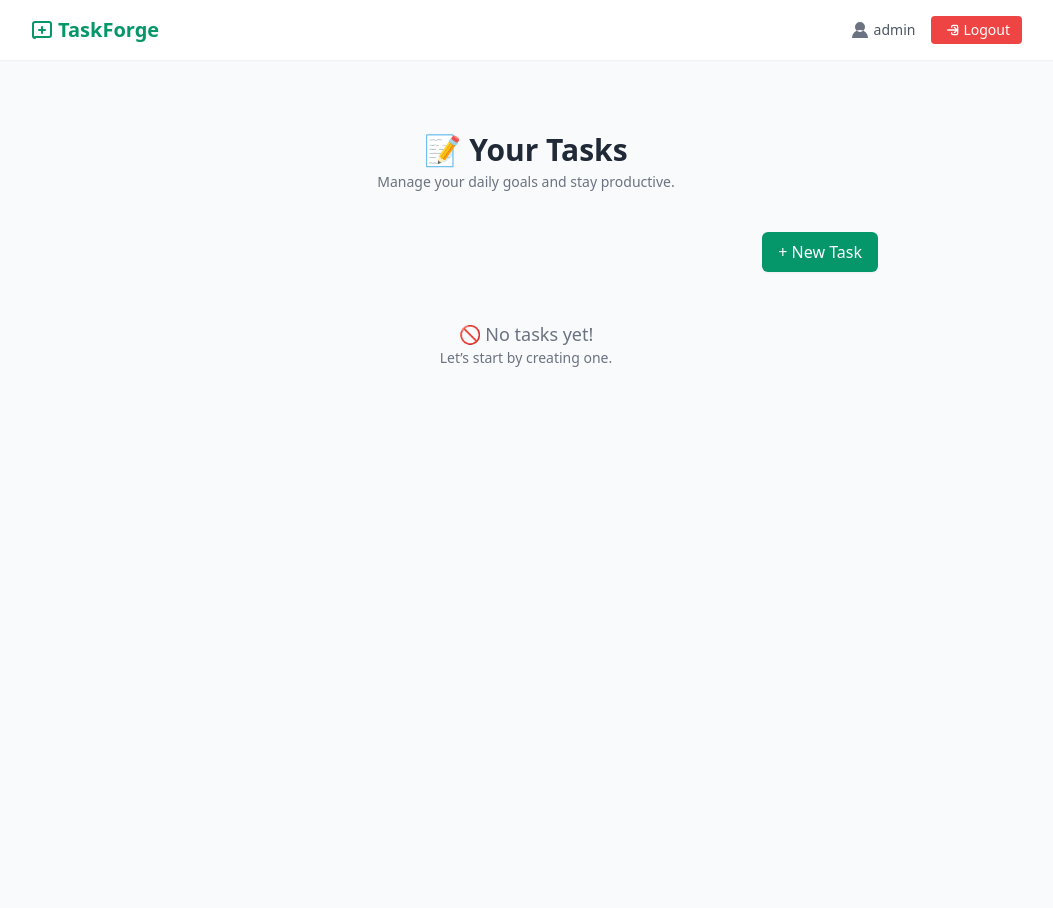
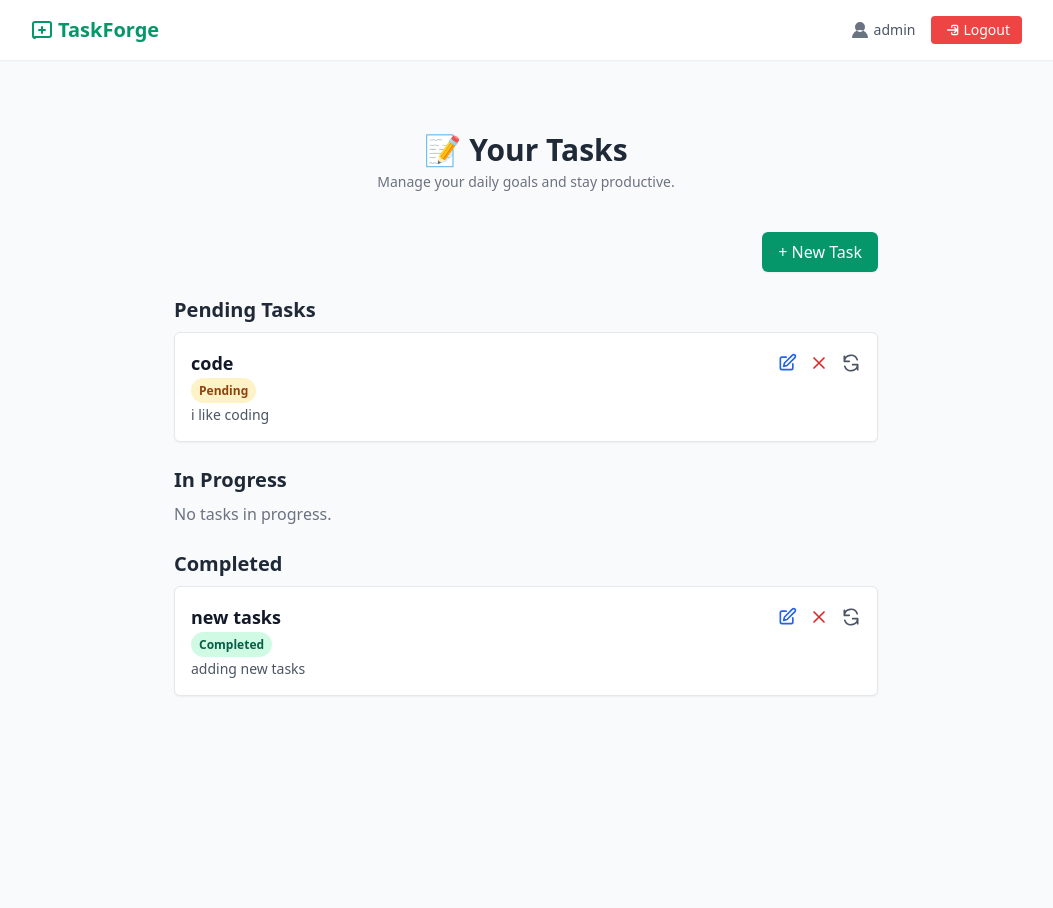
Before and after one commit to gomugomucode/Taskmanager, a Django app: page /tasks/ in a window 1280 px wide. Shown: the whole page, without its empty margins (114-1167 px from the left). Run offline with Django 5.2, Linux system fonts and the light colour scheme; a user stored in the database is signed in; data comes from the database, SQL or seed files in the repository; both versions use the stored data as it was after the commit; some libraries are stand-ins or nearby versions.

Commit message:
Implement task status cycling and UI improvements
- Added toggle_status view to cycle task statuses (pending → progress → completed)
- Refactored Task model to support status cycling logic
- Updated task_list and profile templates with status badges and toggle buttons
- Added _task_item.html partial for cleaner layout
- Updated URLs and views for new toggle system

```diff
--- a/taskmanager/urls.py
+++ b/taskmanager/urls.py
@@ -46,6 +46,7 @@ urlpatterns = [
     path('tasks/', task_views.task_list, name='task_list'),
     path('tasks/create/', task_views.task_create, name='task_create'),
     path('tasks/<int:pk>/edit/', task_views.task_update, name='task_update'),
-    path('tasks/<int:pk>/delete/', task_views.task_delete, name='task_delete'),
-    path('tasks/<int:pk>/toggle/', task_views.toggle_task, name='task_toggle'),
+    path('tasks/<int:pk>/delete/', task_views.task_delete, name='task_delete'),path('tasks/<int:pk>/toggle/', task_views.toggle_status, name='task_toggle'),
+     path('tasks/<int:pk>/toggle/', task_views.toggle_status, name='toggle_status'),
+
 ]
--- a/tasks/models.py
+++ b/tasks/models.py
@@ -1,16 +1,13 @@
 from django.db import models
 from django.contrib.auth.models import User
 
-# Create your models here.
-# creating the task model here
-
-
 class Task(models.Model):
     STATUS_CHOICES = [
-    ('pending', 'Pending'),
-    ('in_progress', 'In Progress'),
-    ('completed', 'Completed'),
-]
+        ('pending', 'Pending'),
+        ('progress', 'In Progress'),
+        ('completed', 'Completed'),
+    ]
+
     user = models.ForeignKey(User, on_delete=models.CASCADE)
     title = models.CharField(max_length=255)
     description = models.TextField(blank=True)
@@ -18,5 +15,14 @@ class Task(models.Model):
     due_date = models.DateField(null=True, blank=True)
     created_at = models.DateTimeField(auto_now_add=True)
 
+    def cycle_status(self):
+        next_status = {
+            'pending': 'progress',
+            'progress': 'completed',
+            'completed': 'pending'
+        }
+        self.status = next_status[self.status]
+        self.save()
+
     def __str__(self):
         return self.title
--- a/tasks/urls.py
+++ b/tasks/urls.py
@@ -6,6 +6,5 @@ urlpatterns = [
     path('', views.home, name='home'),
     path('signup/', views.signup_view, name='signup'),
     path('profile/', views.profile, name='profile'),
-
-
+    path('toggle-status/<int:pk>/', views.toggle_status, name='toggle_status'),
 ]
--- a/tasks/views.py
+++ b/tasks/views.py
@@ -22,7 +22,7 @@ def profile(request):
         'total': total,
         'completed': completed,
         'pending': pending,
-        'tasks': tasks[:5]  # show recent 5 tasks
+        'tasks': tasks
     })
 
 @login_required
@@ -82,9 +82,9 @@ def task_delete(request, pk):
     return render(request, 'tasks/task_confirm_delete.html', {'task': task})
 
 
+
 @login_required
-def toggle_task(request, pk):
+def toggle_status(request, pk):
     task = get_object_or_404(Task, pk=pk, user=request.user)
-    task.completed = not task.completed
-    task.save()
+    task.cycle_status()
     return redirect('task_list')
--- /dev/null
+++ b/templates/tasks/_task_item.html
@@ -0,0 +1,48 @@
+<li class="bg-white border border-gray-200 rounded-md p-4 shadow-sm hover:shadow-md transition">
+  <div class="flex justify-between items-start">
+    <div>
+      <h3 class="text-lg font-semibold text-gray-900">{{ task.title }}</h3>
+      <span class="px-2 py-1 text-xs font-semibold rounded-full
+        {% if task.status == 'pending' %} bg-yellow-100 text-yellow-800
+        {% elif task.status == 'progress' %} bg-blue-100 text-blue-800
+        {% elif task.status == 'completed' %} bg-green-100 text-green-800
+        {% endif %}">
+        {{ task.get_status_display }}
+      </span>
+
+      {% if task.description %}
+        <p class="text-sm text-gray-600 mt-1">{{ task.description|truncatechars:100 }}</p>
+      {% endif %}
+    </div>
+
+    <div class="flex space-x-3 pt-1">
+      <!-- Edit Icon -->
+      <a href="{% url 'task_update' task.pk %}" title="Edit" class="text-blue-600 hover:text-blue-800 transition">
+        <svg xmlns="http://www.w3.org/2000/svg" class="h-5 w-5" fill="none"
+             viewBox="0 0 24 24" stroke="currentColor" stroke-width="2">
+          <path stroke-linecap="round" stroke-linejoin="round"
+                d="M11 5H6a2 2 0 00-2 2v11a2 2 0 002 2h11a2 2 0 002-2v-5
+                   M18.5 2.5a2.121 2.121 0 113 3L12 15l-4 1 1-4 9.5-9.5z" />
+        </svg>
+      </a>
+
+      <!-- Delete Icon -->
+      <a href="{% url 'task_delete' task.pk %}" title="Delete" class="text-red-600 hover:text-red-800 transition">
+        <svg xmlns="http://www.w3.org/2000/svg" class="h-5 w-5" fill="none"
+             viewBox="0 0 24 24" stroke="currentColor" stroke-width="2">
+          <path stroke-linecap="round" stroke-linejoin="round"
+                d="M6 18L18 6M6 6l12 12" />
+        </svg>
+      </a>
+
+      <!-- Toggle Status Icon -->
+      <a href="{% url 'toggle_status' task.pk %}" title="Toggle Status" class="text-gray-600 hover:text-black transition">
+        <svg xmlns="http://www.w3.org/2000/svg" class="h-5 w-5" fill="none"
+             viewBox="0 0 24 24" stroke="currentColor" stroke-width="2">
+          <path stroke-linecap="round" stroke-linejoin="round"
+                d="M4 4v6h6M20 20v-6h-6M4 10a8 8 0 0115.5-2M20 14a8 8 0 01-15.5 2" />
+        </svg>
+      </a>
+    </div>
+  </div>
+</li>
--- a/templates/tasks/task_list.html
+++ b/templates/tasks/task_list.html
@@ -1,7 +1,7 @@
 {% extends 'tasks/base.html' %}
 
 {% block content %}
-<div class="min-h-screen  py-12 px-4">
+<div class="min-h-screen py-12 px-4">
   <div class="max-w-3xl mx-auto">
 
     <!-- Header -->
@@ -12,59 +12,45 @@
 
     <!-- Add Task Button -->
     <div class="flex justify-end mb-6">
-      <a href="{% url 'task_create' %}"
-         class="bg-green-600 text-white px-4 py-2 rounded-md hover:bg-green-700 shadow-sm transition">
+      <a href="{% url 'task_create' %}" class="bg-green-600 text-white px-4 py-2 rounded-md hover:bg-green-700 shadow-sm transition">
         + New Task
       </a>
     </div>
 
-    <!-- Task List -->
-    {% if tasks %}
-    <ul class="space-y-4">
-      {% for task in tasks %}
-      <li class="bg-white border border-gray-200 rounded-md p-4 shadow-sm hover:shadow-md transition">
-        <div class="flex justify-between items-start">
-          <div>
-            <h3 class="text-lg font-semibold text-gray-900">{{ task.title }}</h3>
-            {% if task.due_date %}
-            <p class="text-sm text-gray-500 mt-1">📅 Due: {{ task.due_date }}</p>
-            {% endif %}
-            {% if task.description %}
-            <p class="text-sm text-gray-600 mt-1">{{ task.description|truncatechars:100 }}</p>
-            {% endif %}
-          </div>
+    <!-- Pending Tasks -->
+    <h2 class="text-xl font-semibold mb-2">Pending Tasks</h2>
+    {% if pending_tasks %}
+      <ul class="space-y-4 mb-6">
+        {% for task in pending_tasks %}
+          {% include 'tasks/_task_item.html' with task=task %}
+        {% endfor %}
+      </ul>
+    {% else %}
+      <p class="text-gray-500 mb-6">No pending tasks.</p>
+    {% endif %}
 
-          <!-- Action Buttons -->
-          <div class="flex space-x-3 pt-1">
-            <a href="{% url 'task_update' task.pk %}" title="Edit"
-               class="text-blue-600 hover:text-blue-800 transition">
-              <svg xmlns="http://www.w3.org/2000/svg" class="h-5 w-5" fill="none"
-                   viewBox="0 0 24 24" stroke="currentColor">
-                <path stroke-linecap="round" stroke-linejoin="round" stroke-width="2"
-                      d="M11 5H6a2 2 0 00-2 2v11a2 2 0 002 2h11a2 2 0 002-2v-5M18.5 2.5a2.121 2.121 0 113 3L12 15l-4 1 1-4 9.5-9.5z"/>
-              </svg>
-            </a>
+    <!-- In Progress Tasks -->
+    <h2 class="text-xl font-semibold mb-2 mt-6">In Progress</h2>
+    {% if progress_tasks %}
+      <ul class="space-y-4 mb-6">
+        {% for task in progress_tasks %}
+          {% include 'tasks/_task_item.html' with task=task %}
+        {% endfor %}
+      </ul>
+    {% else %}
+      <p class="text-gray-500 mb-6">No tasks in progress.</p>
+    {% endif %}
 
-            <a href="{% url 'task_delete' task.pk %}" title="Delete"
-               class="text-red-600 hover:text-red-800 transition">
-              <svg xmlns="http://www.w3.org/2000/svg" class="h-5 w-5" fill="none"
-                   viewBox="0 0 24 24" stroke="currentColor">
-                <path stroke-linecap="round" stroke-linejoin="round" stroke-width="2"
-                      d="M6 18L18 6M6 6l12 12"/>
-              </svg>
-            </a>
-          </div>
-        </div>
-      </li>
-      {% endfor %}
-    </ul>
-
+    <!-- Completed Tasks -->
+    <h2 class="text-xl font-semibold mb-2 mt-6">Completed</h2>
+    {% if completed_tasks %}
+      <ul class="space-y-4">
+        {% for task in completed_tasks %}
+          {% include 'tasks/_task_item.html' with task=task %}
+        {% endfor %}
+      </ul>
     {% else %}
-    <!-- No Tasks -->
-    <div class="text-center text-gray-500 mt-12">
-      <p class="text-lg">🚫 No tasks yet!</p>
-      <p class="text-sm">Let’s start by creating one.</p>
-    </div>
+      <p class="text-gray-500">No completed tasks.</p>
     {% endif %}
 
   </div>
```
Also changed, not shown: templates/tasks/profile.html (+13 -0 lines), db.sqlite3.
